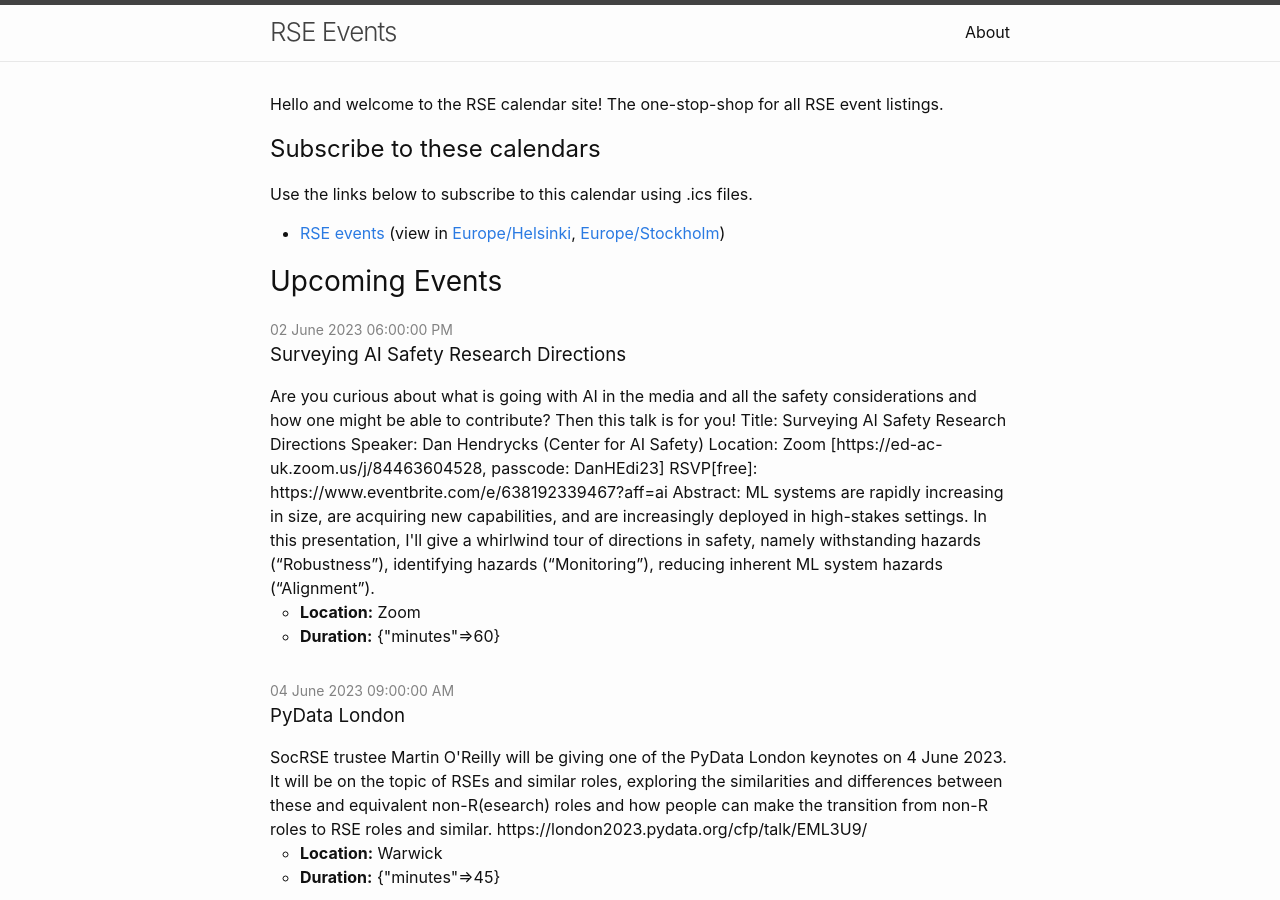
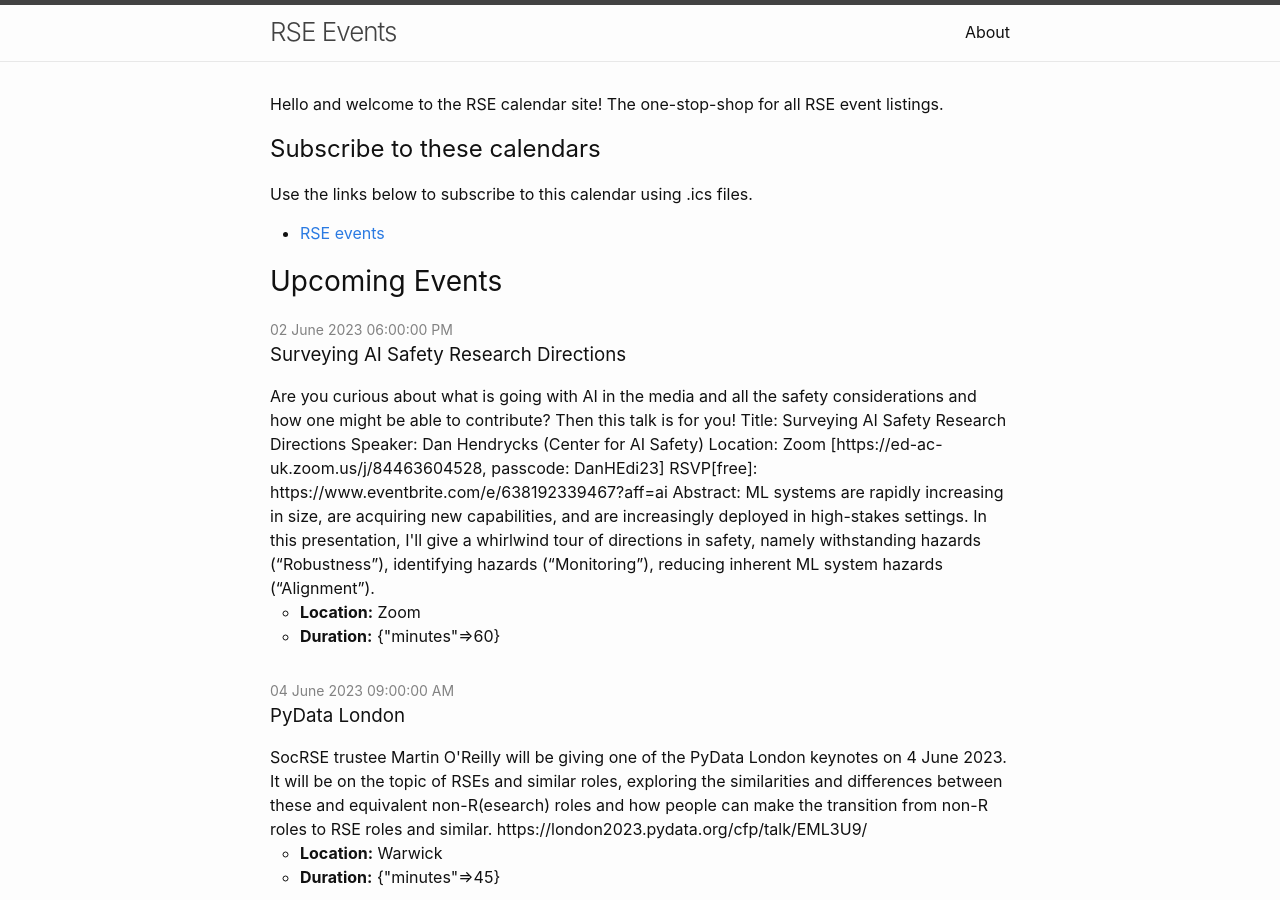
Before and after one commit to Sparrow0hawk/rse-calendar, a Jekyll site: the page built from index.md, in a window 1280 px wide and 900 px high. Built offline with Jekyll 4.4.1, drawn with Linux system fonts in a browser that asks for light colours.

```diff
--- a/_includes/calendars.html
+++ b/_includes/calendars.html
@@ -7,8 +7,7 @@
 <ul>
   <li>
 
-    <a href="{{site.baseurl}}/assets/calendars/example.ics">RSE events</a>
-    (view in <a href="{{site.baseurl}}/assets/calendars/example.ics.Europe-Helsinki.txt">Europe/Helsinki</a>, <a href="{{site.baseurl}}/assets/calendars/example.ics.Europe-Stockholm.txt">Europe/Stockholm</a>)
+    <a href="{{site.baseurl}}/assets/calendars/main.ics">RSE events</a>
 
   </li>
 </ul>
```
